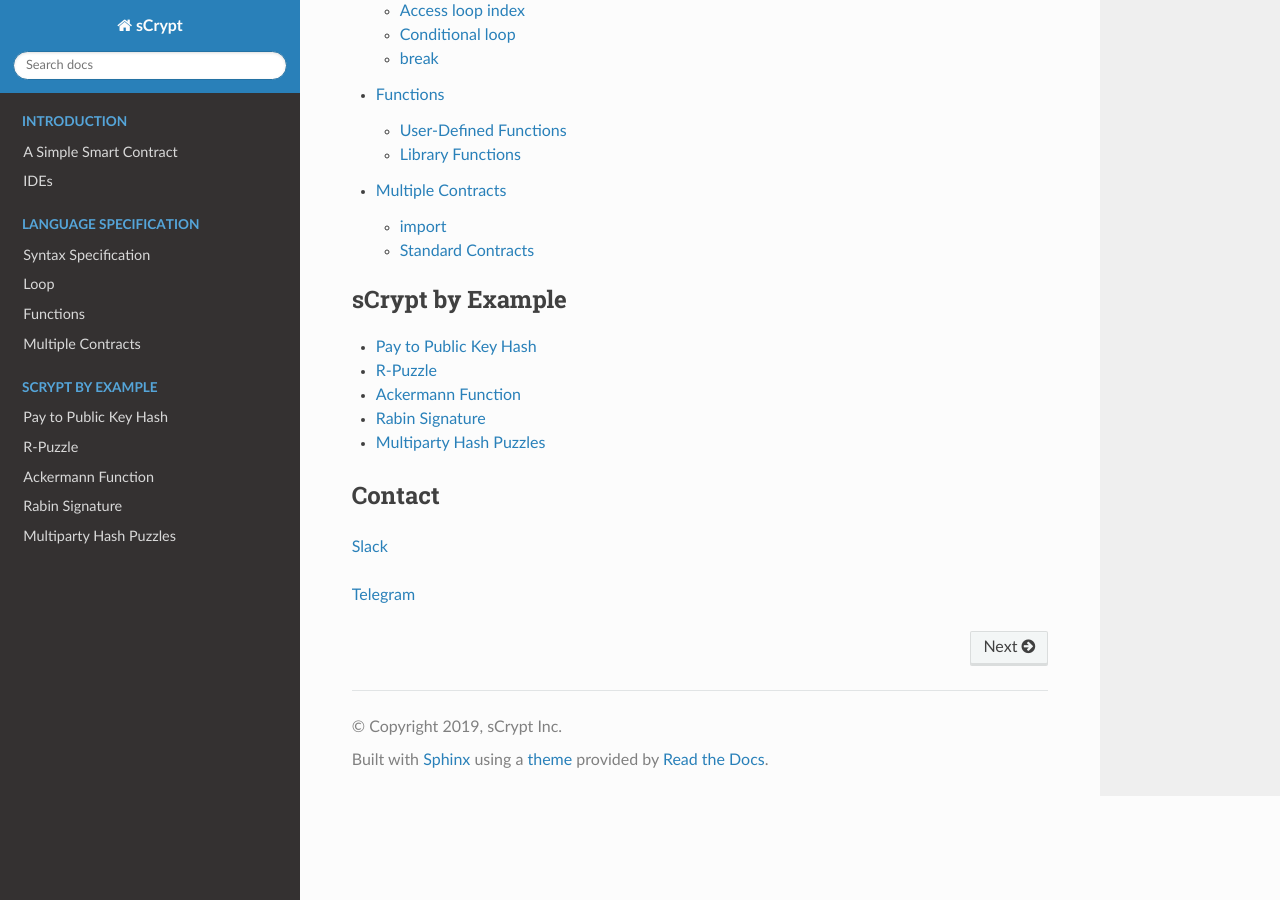
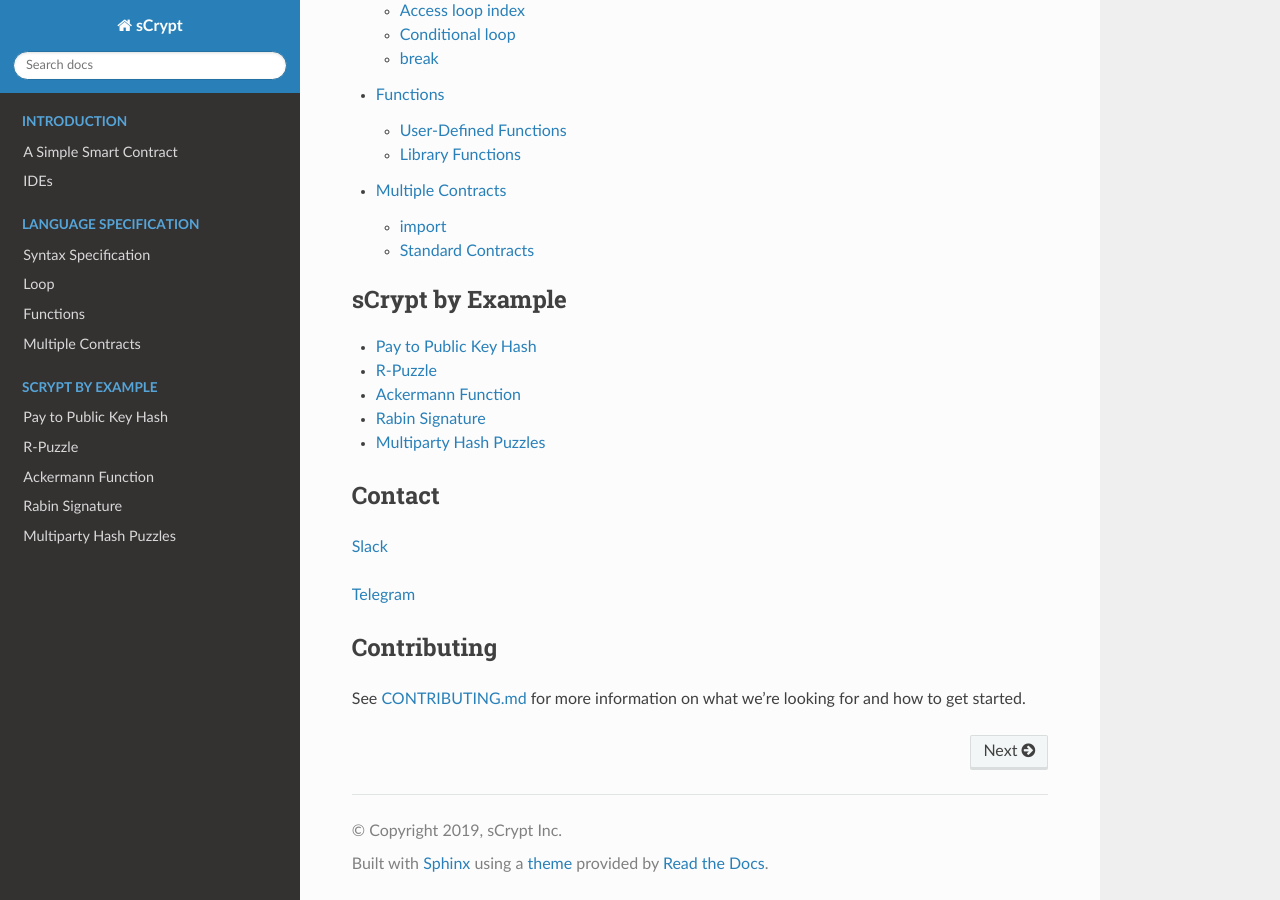
Before and after one commit to sCrypt-Inc/specification, a Sphinx documentation site: the page built from docs/index.rst, in a window 1280 px wide and 900 px high, scrolled down 1222 px. Built offline with Sphinx 7.4.7 and the Read the Docs theme 2.0.0, drawn with Linux system fonts in a browser that asks for light colours.

Commit message:
add contributing.md

```diff
--- a/docs/index.rst
+++ b/docs/index.rst
@@ -51,5 +51,6 @@
 
 `Telegram <https://t.me/joinchat/GwaRAxKT16JjXyHt5PuhHw>`_
 
-..
-    contributing: PR for example contracts
+Contributing
+------------
+See `CONTRIBUTING.md <https://github.com/scrypt-sv/specification/blob/master/docs/CONTRIBUTING.md>`_ for more information on what we're looking for and how to get started.
```
Also changed, not shown: docs/CONTRIBUTING.md (added, +19 -0 lines).
